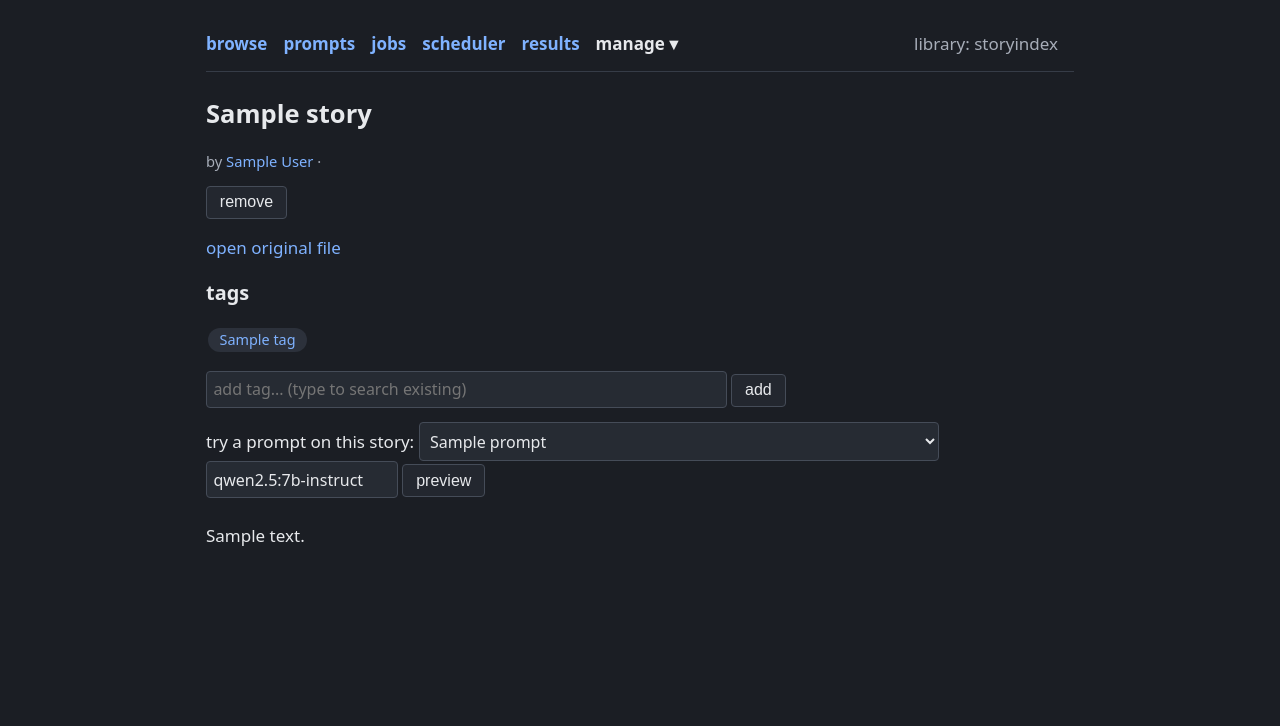
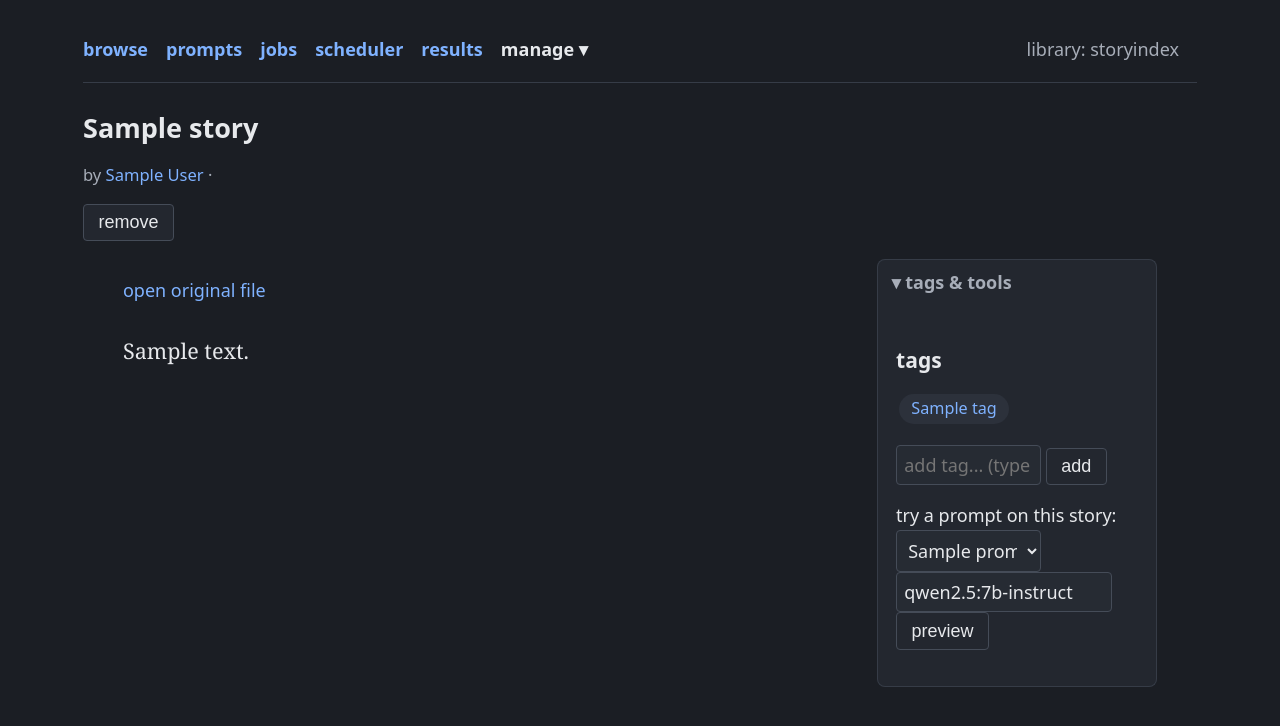
Before and after one commit to randyau/storyindex, a Flask app: page /story/1 in a window 1280 px wide. Shown: the top 726 px of the page. Run offline with Flask 3, Linux system fonts and the light colour scheme; tables that the repository leaves empty hold one stand-in row (values such as "Sample post"); data that the repository does not hold is empty.

Commit message:
Reader page usability pass: serif column, collapsible tag drawer, larger UI text
Long stories were hard on the eyes at the old sans-serif body-width
setup, and the always-open tag/tools sidebar competed with the prose
for attention while reading. Story text now gets its own serif stack,
larger size, and a capped measure (~68ch) instead of stretching edge
to edge; the tag/tools panel becomes a sticky sidebar on wide screens
that collapses into a "tags & tools" drawer with one click and reopens
itself once you scroll back to the top. Chapter links for multi-part
stories are now bordered pill/button targets instead of plain inline
text, so jumping between parts is easier to hit and to notice.

Also bumps the site-wide type scale (18px root, 1.55 body line-height,
consistent heading rhythm) so the non-reading chrome reads a bit larger
too, without borrowing the reading font.

Co-Authored-By: Claude Sonnet 5 <noreply@anthropic.com>
Claude-Session: https://claude.ai/code/session_01AmVMncjy7DqME6cG48mgMM

```diff
--- a/src/storyindex/templates/base.html
+++ b/src/storyindex/templates/base.html
@@ -36,15 +36,17 @@
     --input-border: #c7ccd3;
   }
   * { box-sizing: border-box; }
+  html { font-size: 18px; }
   body {
     font-family: system-ui, sans-serif;
-    font-size: 17px;
+    line-height: 1.55;
     max-width: 900px;
     margin: 2rem auto;
     padding: 0 1rem;
     background: var(--bg);
     color: var(--fg);
   }
+  h2, h3 { line-height: 1.3; margin: 1.2rem 0 0.6rem; }
   a { color: var(--link); text-decoration: none; }
   a:visited { color: var(--link-visited); }
   a:hover { text-decoration: underline; }
@@ -96,9 +98,10 @@
   pre { padding: 0.6rem; }
   .snippet { color: var(--fg-muted); font-size: 0.92rem; margin: 0.1rem 0 0.3rem; }
   .snippet mark { background: var(--accent); color: var(--bg); border-radius: 2px; }
+{% block extra_style %}{% endblock %}
 </style>
 </head>
-<body>
+<body class="{% block body_class %}{% endblock %}">
 <nav>
   <a href="{{ url_for('index') }}">browse</a>
   <a href="{{ url_for('prompts_list') }}">prompts</a>
--- a/src/storyindex/templates/story.html
+++ b/src/storyindex/templates/story.html
@@ -1,6 +1,67 @@
 {% extends "base.html" %}
 {% import "_macros.html" as m with context %}
 {% block title %}{{ story['title'] }} — storyindex{% endblock %}
+{% block body_class %}story-page{% endblock %}
+{% block extra_style %}
+  body.story-page { max-width: 1150px; }
+  .story-layout { display: grid; grid-template-columns: 1fr; gap: 1.5rem; align-items: start; margin-top: 1rem; }
+  .story-main { min-width: 0; }
+  .story-main .story-body {
+    font-family: Georgia, 'Iowan Old Style', 'Palatino Linotype', 'Book Antiqua', serif;
+    font-size: 1.2rem;
+    line-height: 1.75;
+  }
+  .tag-panel { min-width: 0; }
+  .tag-drawer summary {
+    cursor: pointer;
+    font-weight: 600;
+    padding: 0.5rem 0.75rem;
+    list-style: none;
+    color: var(--fg-muted);
+    border: 1px solid var(--border);
+    border-radius: 8px;
+    background: var(--bg-alt);
+  }
+  .tag-drawer summary::-webkit-details-marker { display: none; }
+  .tag-drawer[open] summary { border-radius: 8px 8px 0 0; border-bottom: none; }
+  .tag-drawer summary::before { content: "▸ "; }
+  .tag-drawer[open] summary::before { content: "▾ "; }
+  .tag-drawer-body {
+    border: 1px solid var(--border);
+    border-top: none;
+    border-radius: 0 0 8px 8px;
+    padding: 1rem;
+    background: var(--bg-alt);
+  }
+  .chapter-nav { display: flex; align-items: center; gap: 0.75rem; flex-wrap: wrap; font-size: 0.95rem; }
+  .chapter-nav a {
+    padding: 0.3rem 0.7rem;
+    border: 1px solid var(--border);
+    border-radius: 6px;
+    font-weight: 600;
+  }
+  .chapter-nav a:hover { border-color: var(--accent); text-decoration: none; }
+  .chapter-list { display: flex; flex-wrap: wrap; gap: 0.3rem; }
+  .chapter-list a, .chapter-list strong {
+    display: inline-block;
+    padding: 0.2rem 0.6rem;
+    border-radius: 6px;
+    border: 1px solid var(--border);
+    min-width: 1.6rem;
+    text-align: center;
+  }
+  .chapter-list a:hover { border-color: var(--accent); text-decoration: none; }
+  .chapter-list strong { background: var(--accent); color: var(--bg); border-color: var(--accent); }
+  @media (min-width: 1000px) {
+    .story-layout {
+      grid-template-columns: minmax(0, 68ch) 280px;
+      justify-content: center;
+      gap: 3rem;
+    }
+    .story-main { grid-column: 1; grid-row: 1; }
+    .tag-panel { grid-column: 2; grid-row: 1; position: sticky; top: 1.5rem; align-self: start; max-height: calc(100vh - 3rem); overflow-y: auto; }
+  }
+{% endblock %}
 {% block content %}
 <h2>{{ story['title'] }}</h2>
 <p class="muted">
@@ -13,12 +74,11 @@
   {% endif %}
 </p>
 
-{{ m.chapter_nav(story, parts) }}
-
-{% if story['media_path'] %}
-<p><a href="{{ url_for('open_original', story_id=story['id']) }}">open original file</a></p>
-{% endif %}
-
+<div class="story-layout">
+  <aside class="tag-panel">
+    <details class="tag-drawer" id="tag-drawer" open>
+      <summary>tags &amp; tools</summary>
+      <div class="tag-drawer-body">
         <h3>tags</h3>
         <p>
         {% for st in site_tags %}
@@ -51,8 +111,8 @@
 
         {% if prompts %}
         <p class="muted">
-  <form method="post" action="{{ url_for('preview_prompt_on_story', story_id=story['id']) }}" style="display:inline">
-    try a prompt on this story:
+          <form method="post" action="{{ url_for('preview_prompt_on_story', story_id=story['id']) }}">
+            try a prompt on this story:<br>
             <select name="prompt_id">
               {% for p in prompts %}<option value="{{ p['id'] }}">{{ p['name'] }}</option>{% endfor %}
             </select>
@@ -60,6 +120,16 @@
             <input type="submit" value="preview">
           </form>
         </p>
+        {% endif %}
+      </div>
+    </details>
+  </aside>
+
+  <div class="story-main">
+    {{ m.chapter_nav(story, parts) }}
+
+    {% if story['media_path'] %}
+    <p><a href="{{ url_for('open_original', story_id=story['id']) }}">open original file</a></p>
     {% endif %}
 
     <div class="story-body">{{ story['body_text'] }}</div>
@@ -70,4 +140,15 @@
     <h3>more by {{ story['author'] }}</h3>
     {{ m.story_list(more_by_author, show_author=False) }}
     {% endif %}
+  </div>
+</div>
+<script>
+(function () {
+  var drawer = document.getElementById("tag-drawer");
+  if (!drawer) return;
+  window.addEventListener("scroll", function () {
+    if (window.scrollY < 40 && !drawer.open) drawer.open = true;
+  }, { passive: true });
+})();
+</script>
 {% endblock %}
```
Lines whose indentation alone changed are shown as unchanged.
